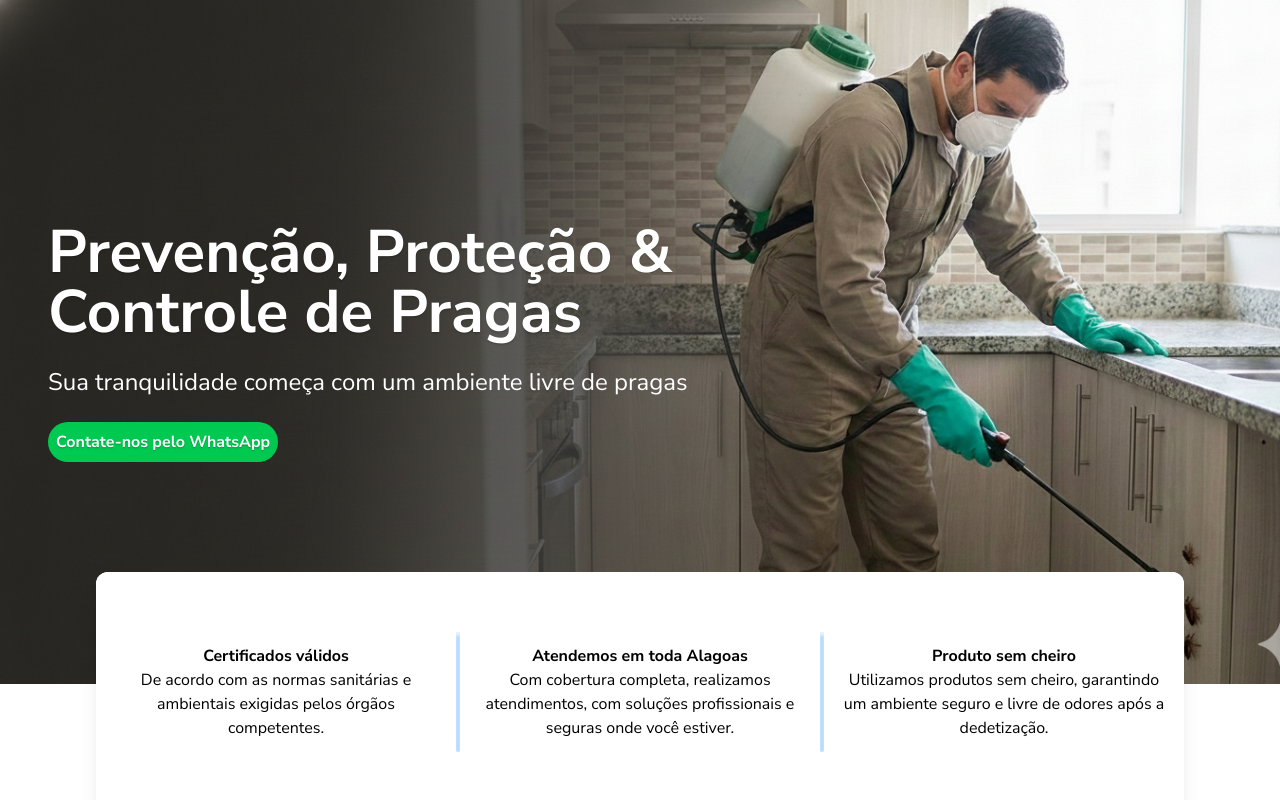
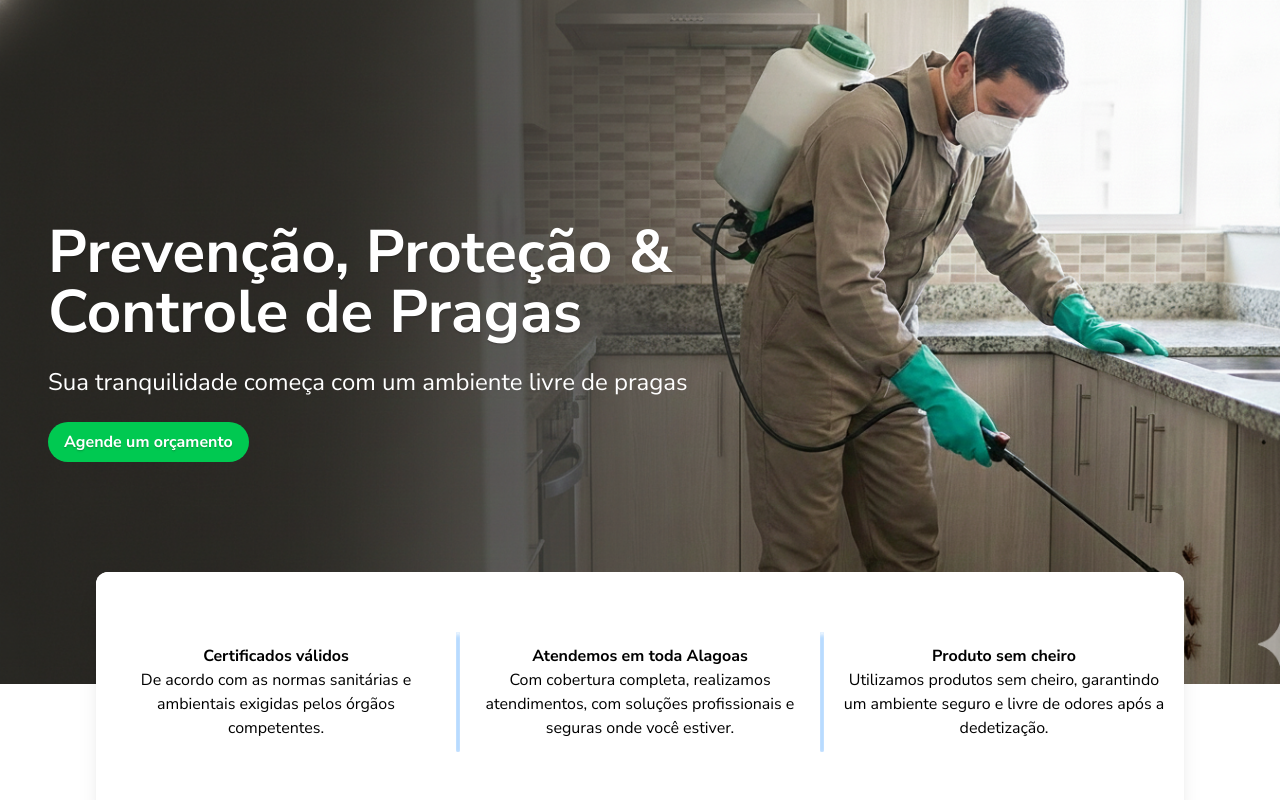
Before and after one commit to Venus741/insetpragas, a Next.js app: page / in a window 1280 px wide. Shown: the top 800 px of the page. Built offline with nearby package versions, Linux system fonts and the light colour scheme.

Commit message:
change button name

```diff
--- a/src/components/header/contactButton.tsx
+++ b/src/components/header/contactButton.tsx
@@ -5,9 +5,9 @@ export default function Contact() {
                 href="https://wa.me/558291767257?text=Olá!%20Gostaria%20de%20um%20orçamento."
                 target="_blank"
                 rel="noopener noreferrer"
-                className="p-2 rounded-full text-white font-bold bg-green-500 text-shadow-sm hover:bg-green-600 transition"
+                className="p-2 px-4 rounded-full text-white font-bold bg-green-500 text-shadow-sm hover:bg-green-600 transition"
             >
-                Contate-nos pelo WhatsApp
+                Agende um orçamento
             </a>
         </div>
     )
```
